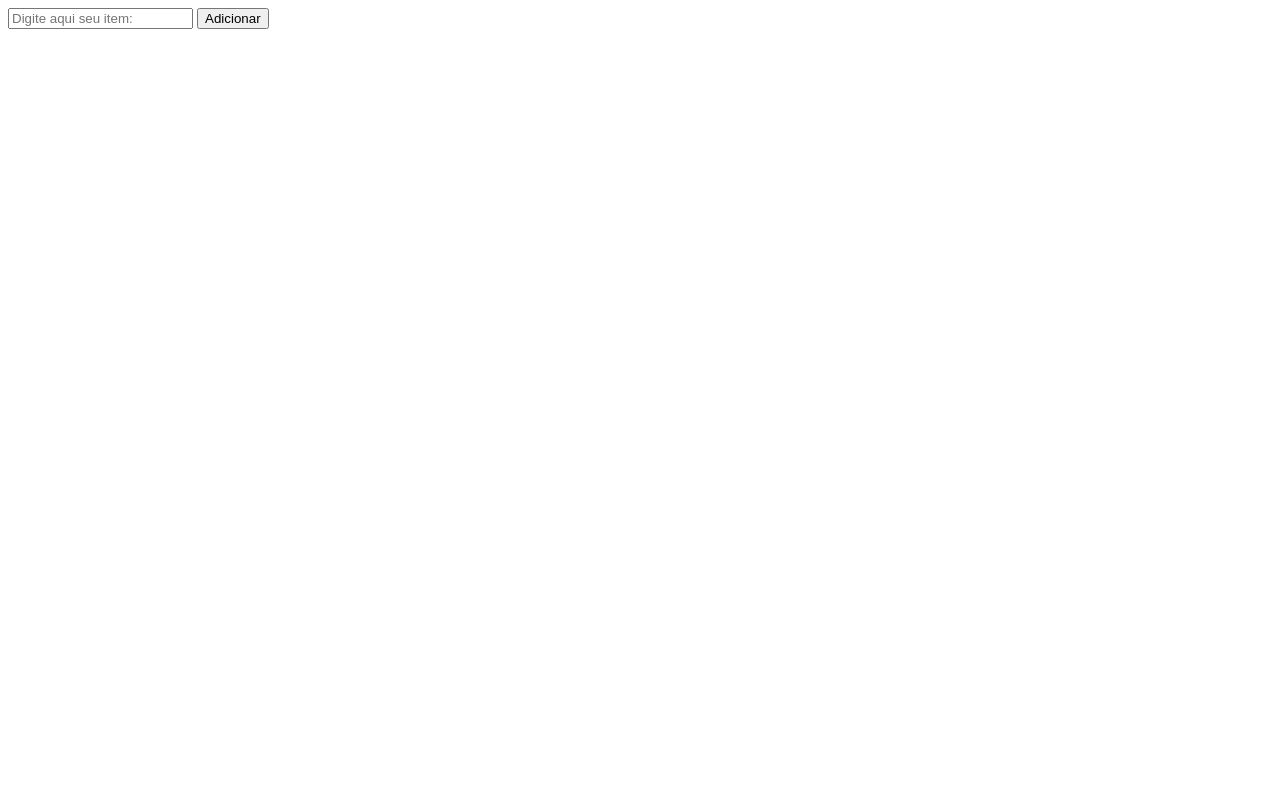
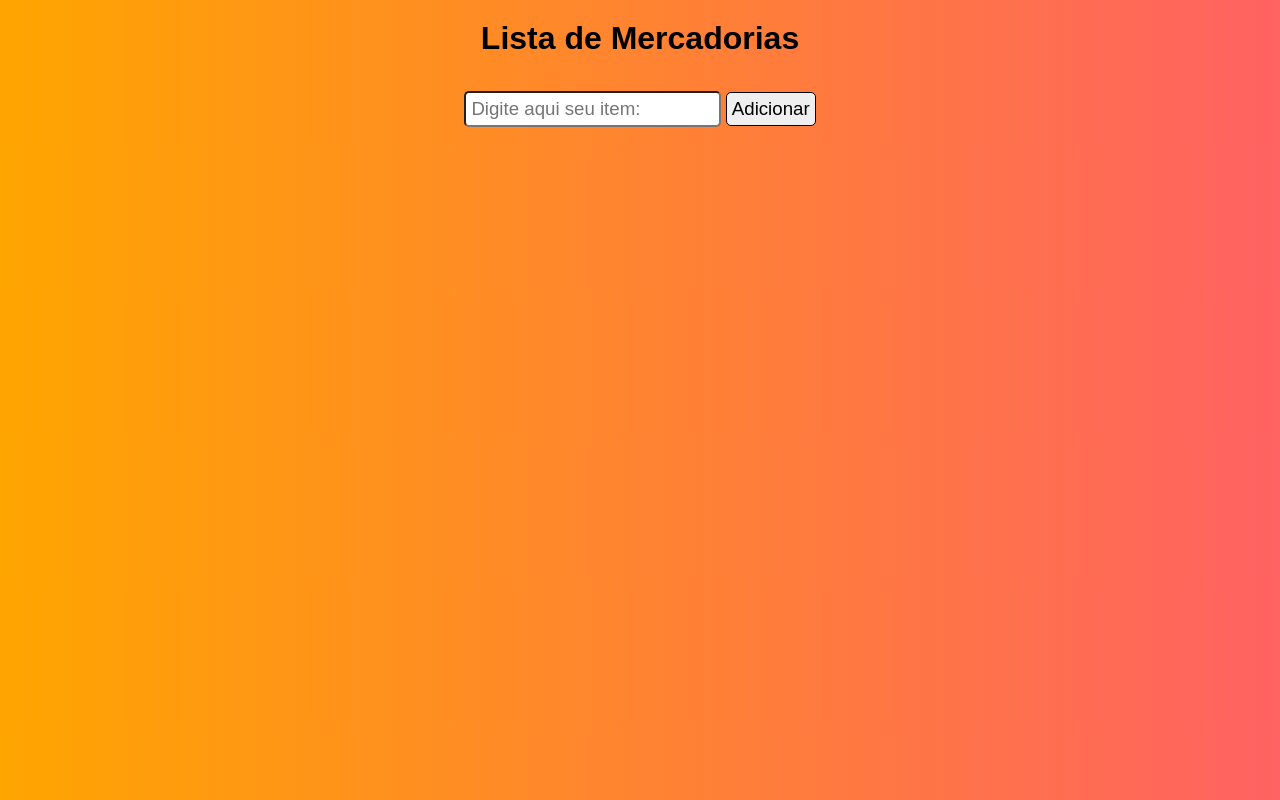
Before and after one commit to gsggamer/lista-de-mercadorias, a plain HTML site: page index.html in a window 1280 px wide. Drawn offline with Linux system fonts and the light colour scheme.

Commit message:
Index e Style com algumas alterações

```diff
--- a/index.html
+++ b/index.html
@@ -8,8 +8,11 @@
     <title>Lista de Mercadorias</title>
 </head>
 <body>
+    <h1>Lista de Mercadorias</h1>
+<div id="container">
     <input type="text" id="digitacao" placeholder="Digite aqui seu item:">
     <button onclick="add()" id="button">Adicionar</button>
+</div>
     <br>
     <ul id="lista">
 
--- a/style.css
+++ b/style.css
@@ -0,0 +1,28 @@
+* {
+    margin: 0;
+    padding: 0;
+    font-family: 'Arial', sans-serif;
+}
+
+body {
+    background-image: linear-gradient(to right, orange, rgb(255, 98, 98));
+}
+
+button {
+    font-size: 14pt;
+    padding: 5px;
+    margin-top: 15px;
+    border: 1px solid black;
+    border-radius: 5px;
+}
+
+input {
+    padding: 5px;
+    font-size: 14pt;
+    border-radius: 5px;
+}
+
+#container, h1 {
+    text-align: center;
+    margin-top: 20px;
+}
```
